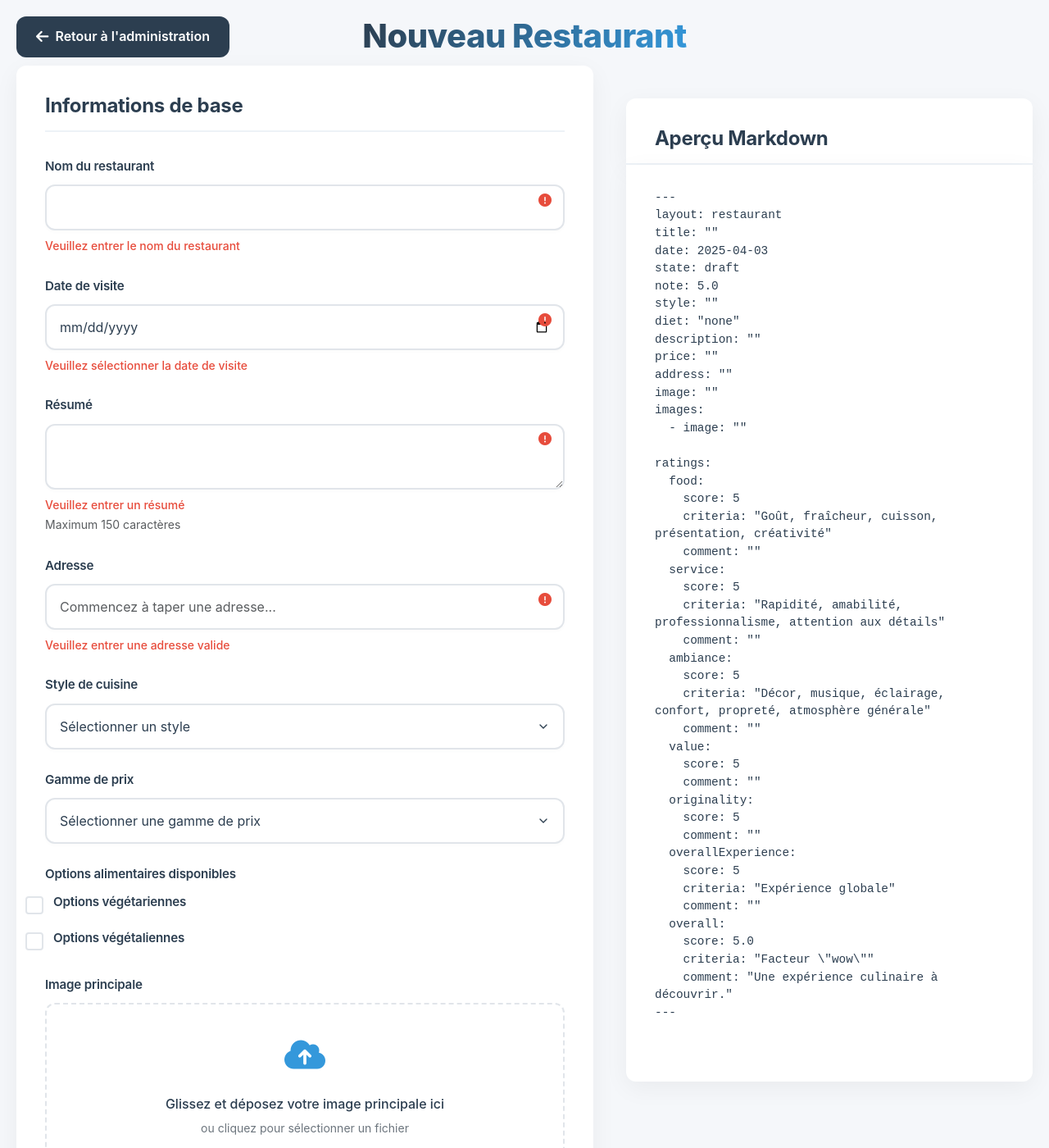
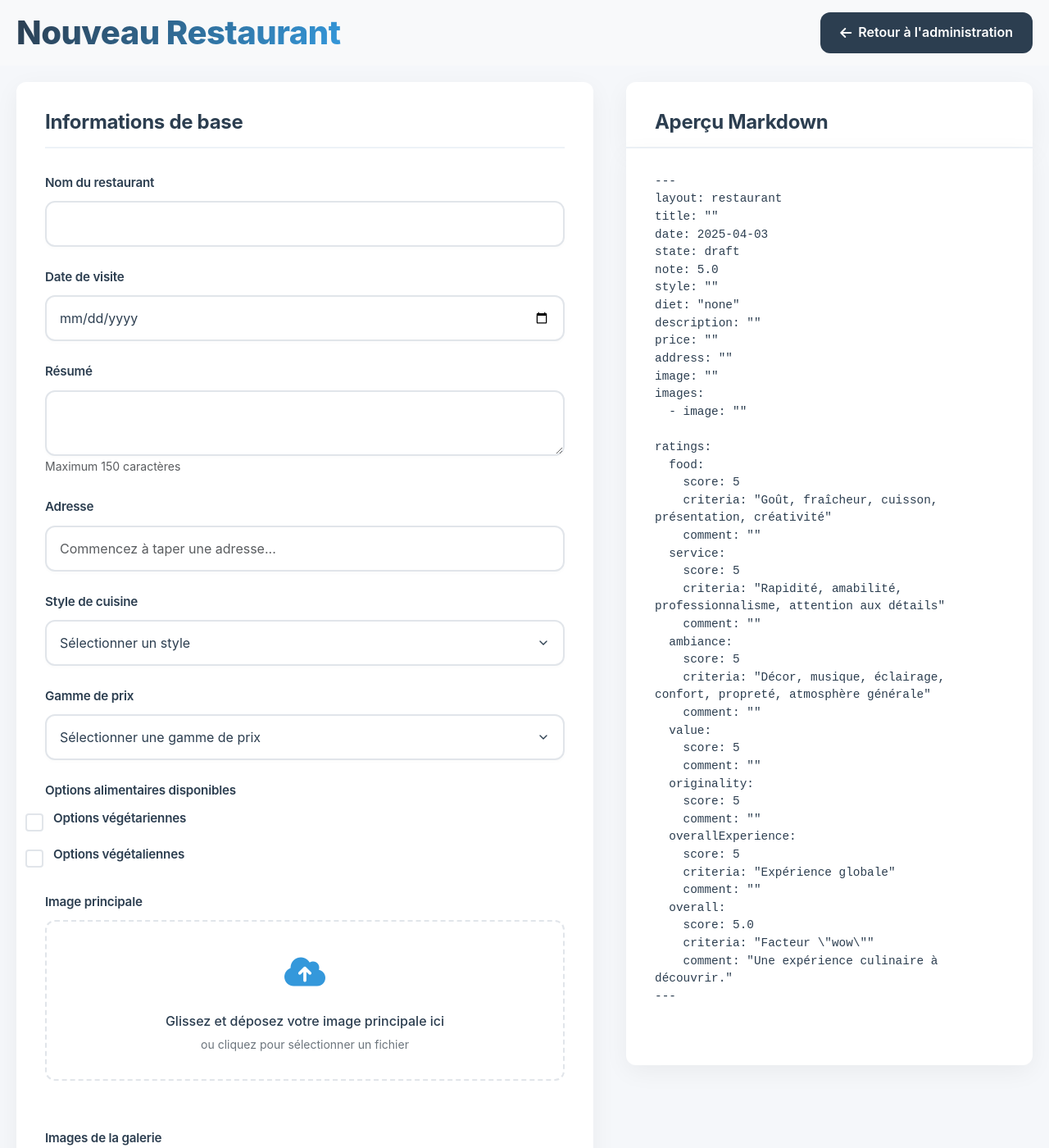
Before and after one commit to Natael21/blog-culinaire, a Jekyll site: the page admin/new-recipe.html, which Jekyll copies as it is, in a window 1280 px wide and 1400 px high. Shown: the whole window at 82% size. Built offline with Jekyll 4.4.1, drawn with Linux system fonts in a browser that asks for light colours.

Commit message:
Enhance layout and styling of new recipe form
- Added a fixed header for improved navigation and visibility.
- Adjusted padding and margins for better layout consistency.
- Updated error handling styles to only display messages when errors are present.
- Removed redundant styles for invalid feedback and error icons.

```diff
--- a/admin/new-recipe.html
+++ b/admin/new-recipe.html
@@ -60,14 +60,43 @@
             margin: 0;
             min-height: 100vh;
             padding: 20px;
-            padding-top: 80px;
+            padding-top: 100px;  /* Espace pour le header */
             position: relative;
         }
 
+        .header-container {
+            position: fixed;
+            top: 0;
+            left: 0;
+            right: 0;
+            height: 80px;
+            background: var(--background-color);
+            z-index: 1000;
+            display: flex;
+            justify-content: space-between;
+            align-items: center;
+            padding: 0 20px;
+        }
+
+        .admin-header {
+            margin: 0;
+            text-align: left;
+        }
+
+        .admin-title {
+            color: var(--primary-color);
+            font-size: 2.5rem;
+            margin: 0;
+            font-weight: 800;
+            position: relative;
+            display: inline-block;
+            background: linear-gradient(120deg, #2c3e50, #3498db);
+            -webkit-background-clip: text;
+            -webkit-text-fill-color: transparent;
+            letter-spacing: -0.5px;
+        }
+
         .back-button {
-            position: absolute;
-            top: 20px;
-            left: 20px;
             padding: 12px 24px;
             background: var(--primary-color);
             color: white;
@@ -80,6 +109,7 @@
             gap: 8px;
             transition: all 0.3s ease;
             text-decoration: none;
+            margin-left: auto;
         }
 
         .back-button:hover {
@@ -87,42 +117,34 @@
             transform: translateY(-2px);
         }
 
-        .back-button i {
-            font-size: 1.1rem;
-        }
-
         .form-column {
             flex: 1;
             max-width: 60%;
-            background: transparent;
         }
 
         .preview-column {
             flex: 1;
             max-width: 40%;
-            margin-top: 40px;
-        }
-
-        .admin-header {
-            margin-bottom: 40px;
-            text-align: left;
-            position: absolute;
-            top: 20px;
-            left: 50%;
-            transform: translateX(-50%);
-        }
-
-        .admin-title {
-            color: var(--primary-color);
-            font-size: 2.5rem;
-            margin-bottom: 1rem;
-            font-weight: 800;
-            position: relative;
-            display: inline-block;
-            background: linear-gradient(120deg, #2c3e50, #3498db);
-            -webkit-background-clip: text;
-            -webkit-text-fill-color: transparent;
-            letter-spacing: -0.5px;
+        }
+
+        .form-section:first-child,
+        .preview-title {
+            margin-top: 0;
+        }
+
+        /* Masquer les messages d'erreur par défaut */
+        .invalid-feedback {
+            display: none !important;
+        }
+
+        .error-icon {
+            display: none !important;
+        }
+
+        /* Ne montrer les erreurs que lorsque la classe show-error est présente */
+        .form-control.show-error.is-invalid + .error-icon,
+        .form-control.show-error.is-invalid + .error-icon + .invalid-feedback {
+            display: block !important;
         }
 
         .form-section {
@@ -346,22 +368,6 @@
             border-color: var(--secondary-color) !important;
             box-shadow: 0 0 0 4px rgba(231, 76, 60, 0.1) !important;
             background-color: #fff5f5 !important;
-        }
-
-        .invalid-feedback {
-            display: none !important;
-            color: var(--secondary-color);
-            font-size: 0.875rem;
-            margin-top: 8px;
-            font-weight: 500;
-        }
-
-        .error-icon {
-            display: none !important;
-            position: absolute;
-            right: 16px;
-            top: 45px;
-            color: var(--secondary-color);
         }
 
         .image-preview-container {
@@ -562,22 +568,6 @@
             background-color: #fff5f5 !important;
         }
 
-        .invalid-feedback {
-            display: block !important;
-            color: var(--secondary-color);
-            font-size: 0.875rem;
-            margin-top: 8px;
-            font-weight: 500;
-        }
-
-        .error-icon {
-            display: block !important;
-            position: absolute;
-            right: 16px;
-            top: 45px;
-            color: var(--secondary-color);
-        }
-
         .ProseMirror.editor-invalid {
             border-color: var(--secondary-color) !important;
             box-shadow: 0 0 0 0.2rem rgba(231, 76, 60, 0.25) !important;
@@ -634,14 +624,6 @@
             background-color: #fff5f5 !important;
         }
 
-        .form-control.show-error.is-invalid + .error-icon {
-            display: block !important;
-        }
-
-        .form-control.show-error.is-invalid + .error-icon + .invalid-feedback {
-            display: block !important;
-        }
-
         .ProseMirror.show-error.editor-invalid {
             border-color: var(--secondary-color) !important;
             box-shadow: 0 0 0 0.2rem rgba(231, 76, 60, 0.25) !important;
@@ -885,16 +867,18 @@
     </script>
 </head>
 <body>
-    <div class="page-container">
+    <div class="header-container">
+        <div class="admin-header">
+            <h1 class="admin-title">Nouveau Restaurant</h1>
+        </div>
         <a href="index.html" class="back-button">
             <i class="fas fa-arrow-left"></i>
             Retour à l'administration
         </a>
+    </div>
+
+    <div class="page-container">
         <div class="form-column">
-            <div class="admin-header">
-                <h1 class="admin-title">Nouveau Restaurant</h1>
-            </div>
-
             <form id="restaurantForm" class="form-card">
                 <!-- Informations de base -->
                 <div class="form-section">
```
